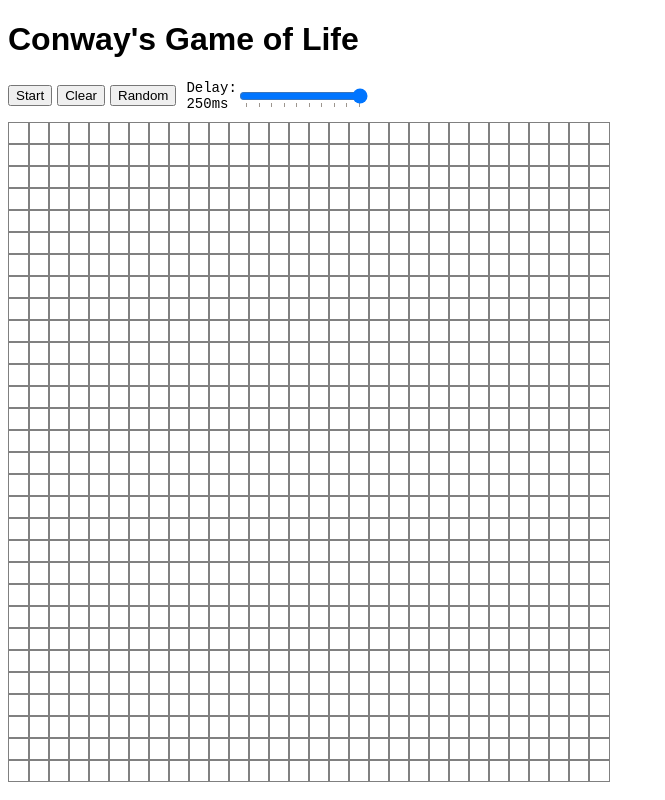
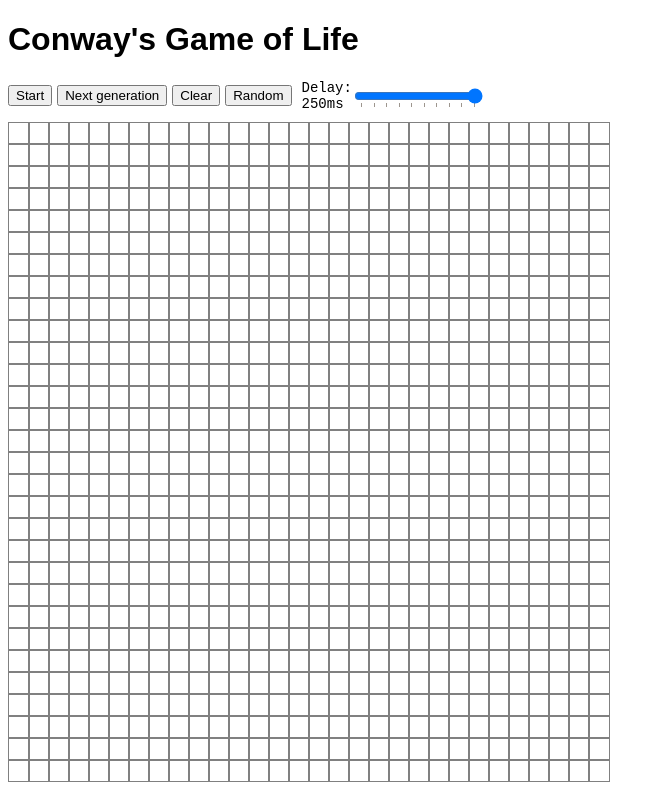
Before and after one commit to vancomm/game-of-life, a React app: page / in a window 1280 px wide. Shown: the whole page, without its empty margins (0-665 px from the left). Built offline with nearby package versions, Linux system fonts and the light colour scheme.

Commit message:
yes yes yes

```diff
--- a/src/components/App.jsx
+++ b/src/components/App.jsx
@@ -47,7 +47,7 @@ export default function App() {
 
   const [field, setField] = useState(getEmptyField);
 
-  const runSimulation = useCallback(() => {
+  const runSimulation = useCallback((once = false) => {
     if (!runningRef.current) return;
 
     setField((f) => produce(f, (fieldCopy) => {
@@ -72,7 +72,7 @@ export default function App() {
         }
       }
     }));
-
+    if (once) return;
     setTimeout(runSimulation, msRef.current);
   }, []);
 
@@ -82,6 +82,15 @@ export default function App() {
       runningRef.current = true;
       runSimulation();
     }
+  };
+
+  const runOneGen = () => {
+    if (running) return;
+    if (!running) {
+      runningRef.current = true;
+      runSimulation(true);
+    }
+    setRunning(false);
   };
 
   const clearField = () => {
@@ -139,6 +148,13 @@ export default function App() {
         </button>
         <button
           type="button"
+          onClick={runOneGen}
+          disabled={running}
+        >
+          Next generation
+        </button>
+        <button
+          type="button"
           onClick={clearField}
         >
           Clear
```
